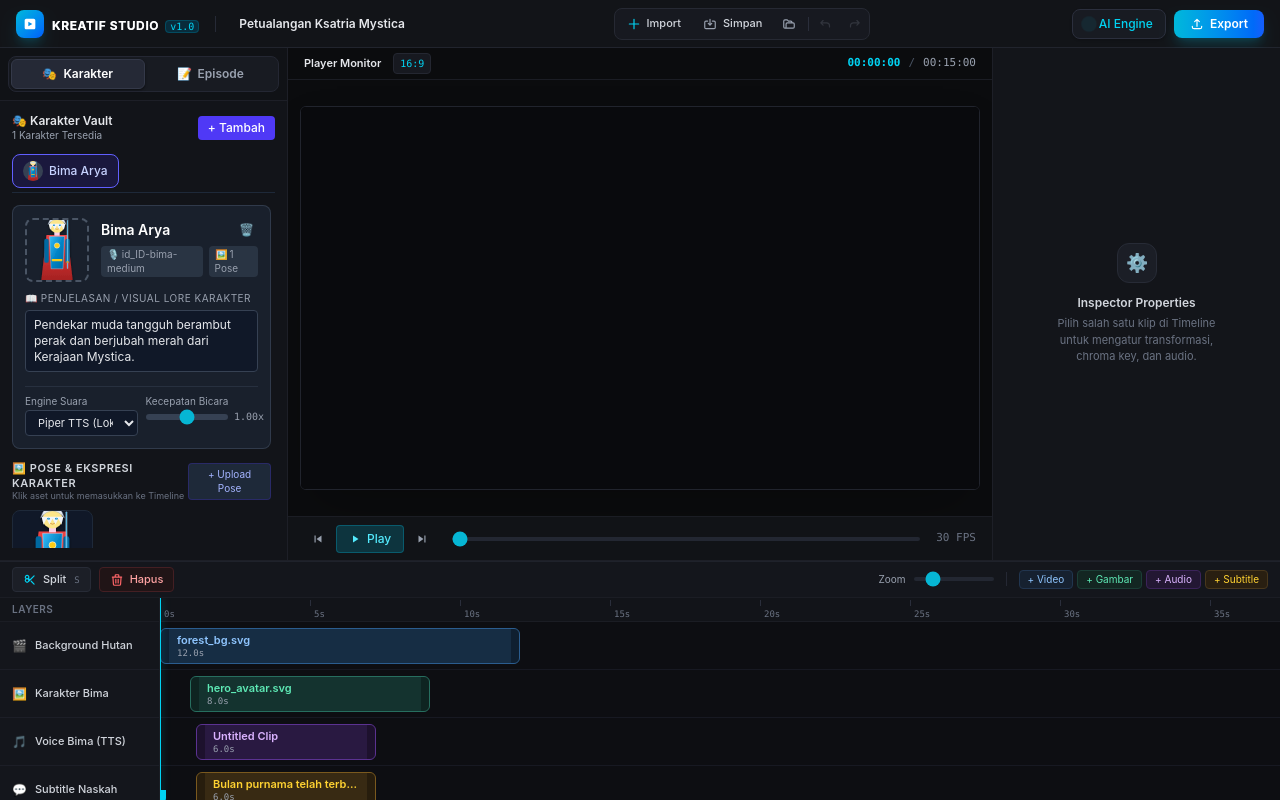
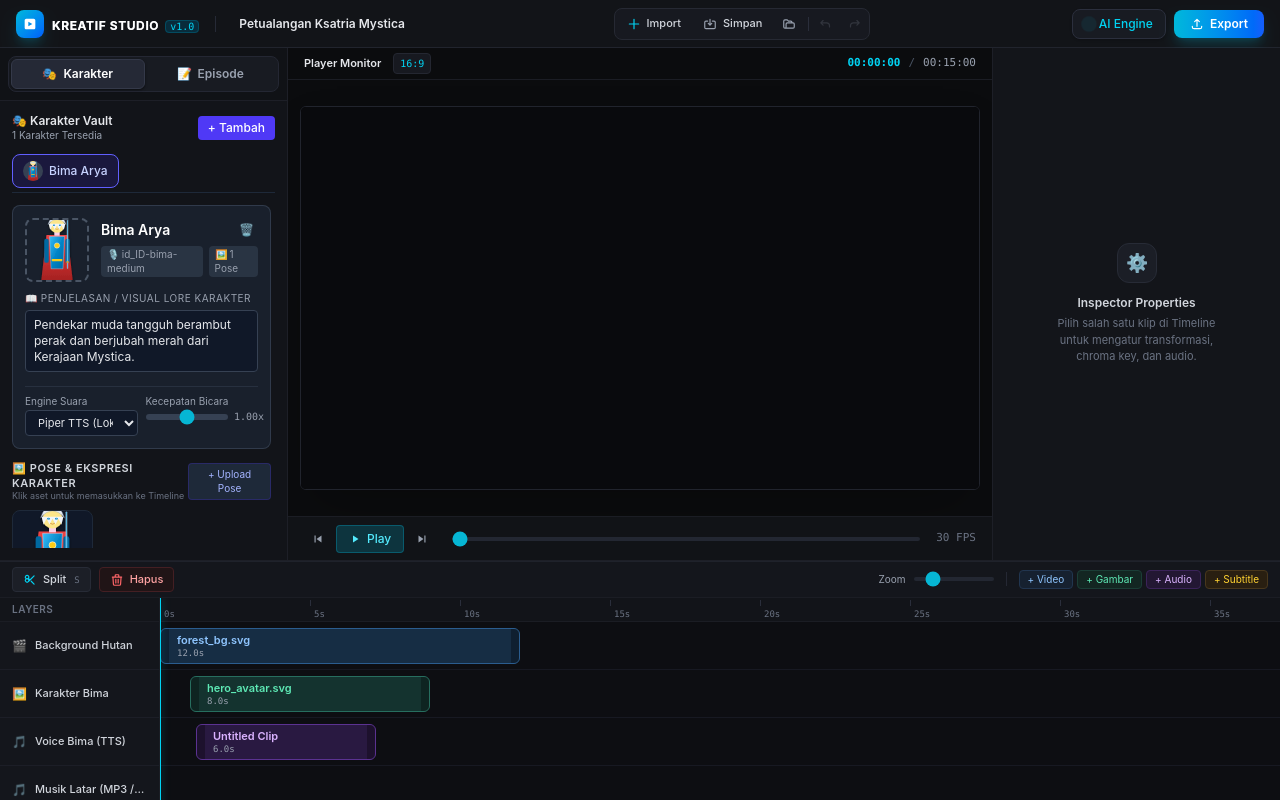
Before and after one commit to romyandre79/kreatif-multimedia, a React (Vite) app: page / in a window 1280 px wide. Built offline with nearby package versions, Linux system fonts and the light colour scheme.

Commit message:
feat: tambahkan track khusus Musik Latar (MP3 / BGM) dan integrasi Audio Playback Engine di Canvas Preview

```diff
--- a/src/components/CanvasPreview/CanvasPreview.tsx
+++ b/src/components/CanvasPreview/CanvasPreview.tsx
@@ -5,7 +5,7 @@ export default function CanvasPreview() {
   const canvasRef = useRef<HTMLCanvasElement>(null);
   const containerRef = useRef<HTMLDivElement>(null);
   const lastTimeRef = useRef<number>(performance.now());
-  const mediaCacheRef = useRef<Map<string, HTMLImageElement | HTMLVideoElement>>(new Map());
+  const mediaCacheRef = useRef<Map<string, HTMLImageElement | HTMLVideoElement | HTMLAudioElement>>(new Map());
 
   const [isPlaying, setIsPlaying] = useState(false);
 
@@ -15,7 +15,8 @@ export default function CanvasPreview() {
   const setCurrentTime = useProjectStore((s) => s.setCurrentTime);
   const aspectRatio = useProjectStore((s) => s.meta.aspect_ratio);
 
-  const getMediaElement = useCallback((source: string, type: "image" | "video") => {
+  // Helper untuk mendapatkan / me-load elemen Image, Video, atau Audio
+  const getMediaElement = useCallback((source: string, type: "image" | "video" | "audio") => {
     let el = mediaCacheRef.current.get(source);
     if (!el) {
       if (type === "image") {
@@ -32,6 +33,12 @@ export default function CanvasPreview() {
         vid.preload = "auto";
         mediaCacheRef.current.set(source, vid);
         el = vid;
+      } else if (type === "audio") {
+        const aud = document.createElement("audio");
+        aud.src = source;
+        aud.preload = "auto";
+        mediaCacheRef.current.set(source, aud);
+        el = aud;
       }
     }
     return el;
@@ -54,6 +61,35 @@ export default function CanvasPreview() {
       for (const clip of track.clips) {
         if (currentTime >= clip.start && currentTime <= clip.end) {
           activeClips.push({ clip, track });
+        }
+      }
+    }
+
+    // 1. Sinkronisasi Pemutaran Audio Track (MP3 / WAV / BGM)
+    for (const track of tracks) {
+      if (track.type === "audio") {
+        for (const clip of track.clips) {
+          if (clip.source) {
+            const audio = getMediaElement(clip.source, "audio") as HTMLAudioElement;
+            if (audio) {
+              const isCurrentlyActive = currentTime >= clip.start && currentTime <= clip.end;
+
+              if (isCurrentlyActive && isPlaying) {
+                const targetTime = currentTime - clip.start + (clip.source_start || 0);
+                if (Math.abs(audio.currentTime - targetTime) > 0.25) {
+                  audio.currentTime = Math.max(0, targetTime);
+                }
+                audio.volume = clip.volume ?? 1.0;
+                if (audio.paused) {
+                  audio.play().catch(() => {});
+                }
+              } else {
+                if (!audio.paused) {
+                  audio.pause();
+                }
+              }
+            }
+          }
         }
       }
     }
@@ -85,7 +121,7 @@ export default function CanvasPreview() {
       return;
     }
 
-    // Render layers
+    // 2. Render visual layers (Video & Image)
     for (const { clip, track } of activeClips) {
       if ((track.type === "video" || track.type === "image") && clip.source) {
         const media = getMediaElement(clip.source, track.type);
@@ -115,7 +151,7 @@ export default function CanvasPreview() {
       }
     }
 
-    // Subtitle Rendering
+    // 3. Subtitle Rendering
     for (const { clip, track } of activeClips) {
       if (track.type === "subtitle" && clip.text) {
         ctx.save();
--- a/src/stores/projectStore.ts
+++ b/src/stores/projectStore.ts
@@ -291,6 +291,12 @@ export const useProjectStore = create<ProjectStore>((set, get) => ({
             transition_out: null,
           },
         ],
+      },
+      {
+        id: "track-audio-bgm",
+        type: "audio",
+        name: "Musik Latar (MP3 / BGM)",
+        clips: [],
       },
       {
         id: "track-sub-1",
```
